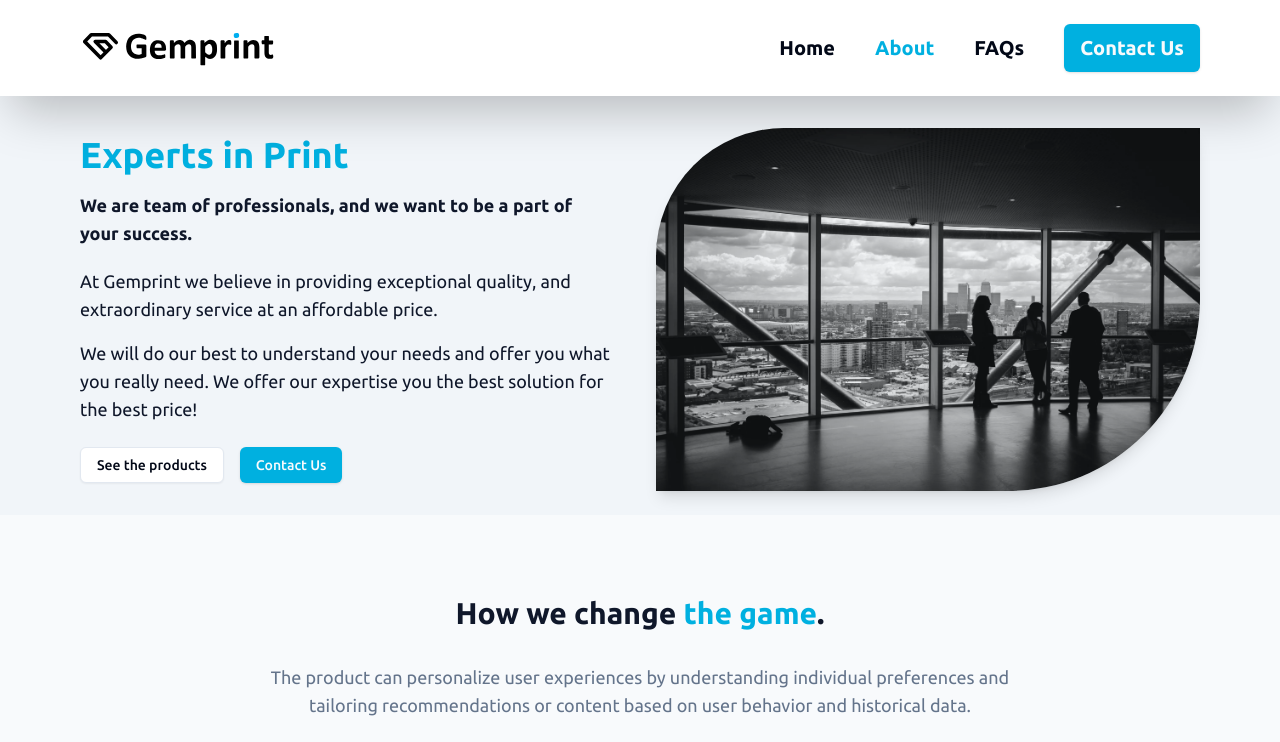
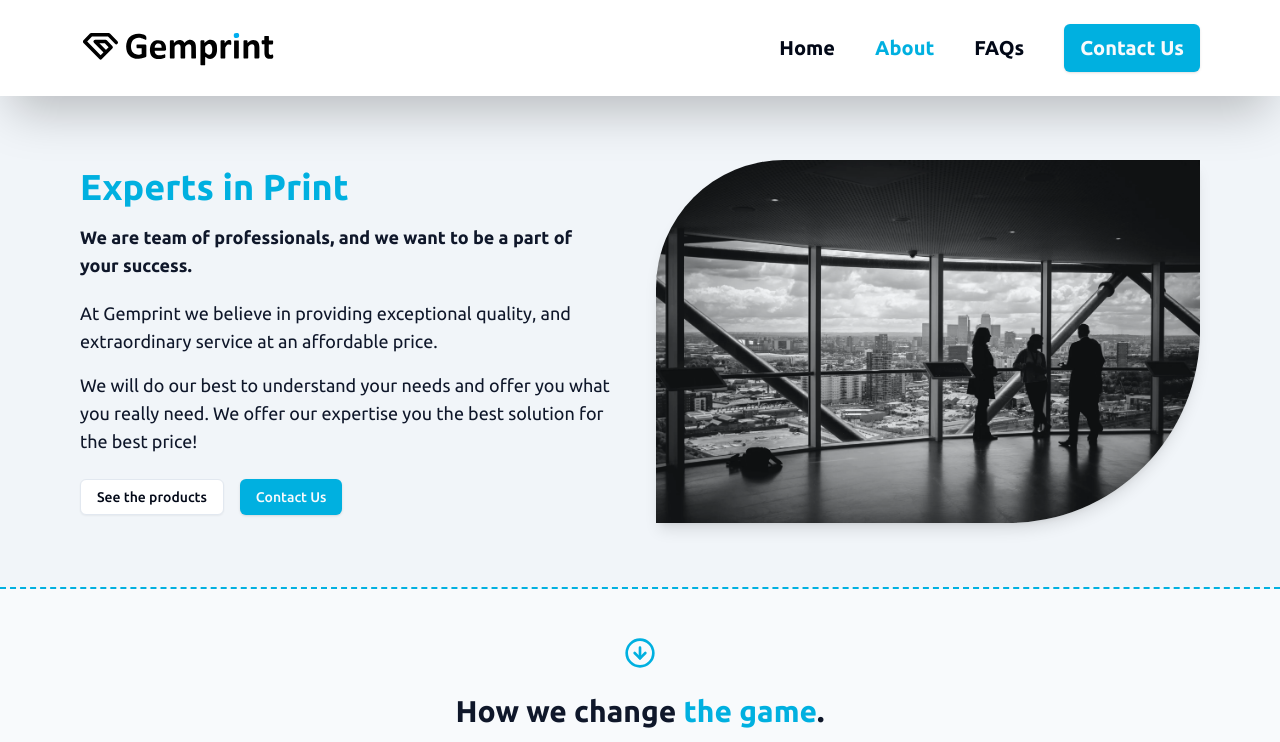
Before and after one commit to propbono/gemprint.ca, a Next.js app: page /about in a window 1280 px wide. Shown: the top 742 px of the page. Built offline with nearby package versions, Linux system fonts and the light colour scheme.

Commit message:
feat: finish services section

```diff
--- a/src/app/(public)/about/page.tsx
+++ b/src/app/(public)/about/page.tsx
@@ -7,12 +7,13 @@ import aboutImage from "@/images/about.webp";
 import { LINK_CARD_ITEMS } from "@/utils/constants";
 import Image from "next/image";
 import Link from "next/link";
+import { LuArrowDownCircle } from "react-icons/lu";
 
 export default function About() {
   return (
     <>
-      <Section id="about">
-        <Container className="flex items-center justify-center gap-8">
+      <Section id="about" className="border-b-2 border-dashed border-b-primary">
+        <Container className="flex items-center justify-center gap-8 lg:pb-16 lg:pt-40">
           <div className="w-full md:w-1/2">
             <Heading as="h1">Experts in Print</Heading>
             <Heading as="h4">
@@ -53,16 +54,20 @@ export default function About() {
         </Container>
       </Section>
       <Section className=" bg-slate-50" id="services">
-        <Container className="space-y-6 px-4 py-8 md:py-12 lg:py-20">
+        <Container className="space-y-6 px-4 py-8 md:py-12 lg:py-12">
+          <div className="flex items-center justify-center text-primary">
+            <LuArrowDownCircle size={32} />
+          </div>
           <div className="mx-auto flex max-w-[58rem] flex-col items-center space-y-4 text-center">
             <Heading as="h2">
               How we change <span className="text-primary">the game</span>.
             </Heading>
             {/* TODO: Change this paragraph verbiage */}
             <p className="max-w-[85%] leading-normal text-muted-foreground sm:text-lg sm:leading-7">
-              The product can personalize user experiences by understanding
-              individual preferences and tailoring recommendations or content
-              based on user behavior and historical data.
+              Elevate your print and web design experience with us. Uncover how
+              we`&apos;re transforming the industry standards. Let`&apos;s
+              revolutionize your brand`&apos;s presence with tailored designs
+              and personalized content that captivate your audience.
             </p>
           </div>
           <div className="mx-auto grid justify-center gap-4 sm:grid-cols-2 md:max-w-[64rem] md:grid-cols-3">
```
